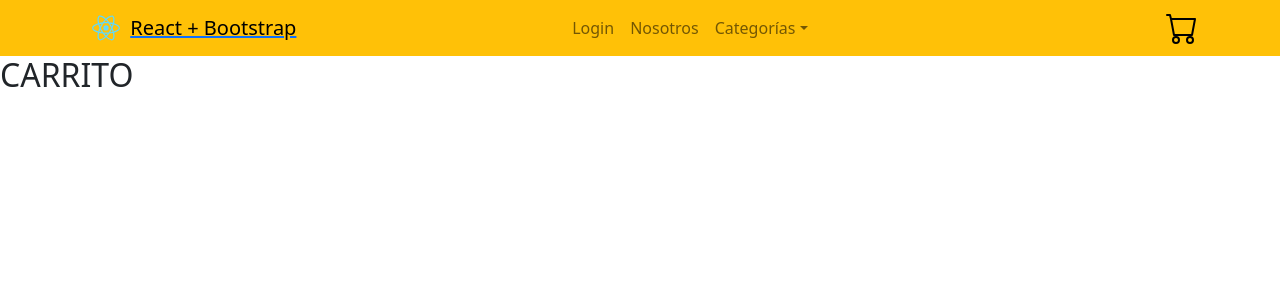
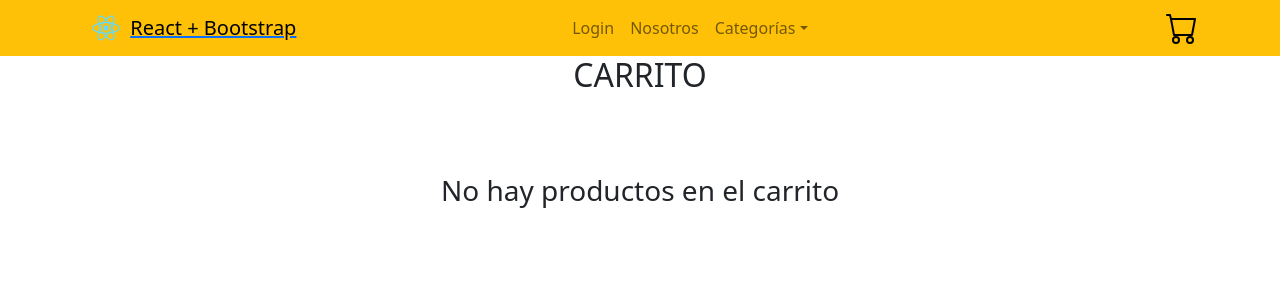
Before and after one commit to EzequielCamino/Camino-Ezequiel---React, a React (Create React App) app: page /cart in a window 1280 px wide. Shown: the top 300 px of the page. Built offline with nearby package versions, Linux system fonts and the light colour scheme.

Commit message:
Agrega context y cart casi funcional (bug de stock)

```diff
--- a/src/App.jsx
+++ b/src/App.jsx
@@ -4,11 +4,13 @@ import MyAppNavbar from './components/Navbar/Navbar';
 import ItemListContainer from './components/ItemListContainer/ItemListContainer';
 import ItemDetailContainer from './components/ItemDetailContainer/ItemDetailContainer';
 import Cart from './components/Cart/Cart';
+import CartProvider from './context/CartContext';
 import 'bootstrap/dist/css/bootstrap.min.css';
 
 function App() {
   return (
     <>
+    <CartProvider>
       <BrowserRouter>
         <MyAppNavbar/>
         <Routes>
@@ -18,6 +20,7 @@ function App() {
           <Route path='/cart' element={<Cart/>}/>
         </Routes>
       </BrowserRouter>
+    </CartProvider>
     </>
   );
 }
--- a/src/components/Cart/Cart.jsx
+++ b/src/components/Cart/Cart.jsx
@@ -1,8 +1,26 @@
 import React from 'react'
+import { useContext } from 'react'
+import { CartContext } from '../../context/CartContext'
+import { Button } from 'react-bootstrap'
+import "./cart.scss"
+
 
 function Cart() {
+  const {items, removeItem, clear} = useContext(CartContext);
+
   return (
-    <h2>CARRITO</h2>
+    <div className='cart'>
+      <h2 className='cartTitle'>CARRITO</h2>
+      {items.length ?
+      <div className='cartContent'>
+        <ul className='cartContentList'>
+          {items.map((item, index) => <li key={index}>{item.title} - Cantidad: {item.qty} <Button variant='warning' size='sm' onClick={()=>removeItem(item.id)}>X</Button> </li>)}
+        </ul>
+        <Button variant='warning' onClick={clear}>Limpiar carrito</Button>
+      </div>
+      : <h3>No hay productos en el carrito</h3>
+      }
+    </div>
   )
 }
 
--- /dev/null
+++ b/src/components/Cart/cart.scss
@@ -0,0 +1,19 @@
+.cart {
+    display: flex;
+    flex-direction: column;
+    align-items: center;
+    .cartTitle {
+        margin-bottom: 5rem;
+    }
+    .cartContent {
+        display: flex;
+        flex-direction: column;
+        gap: 2rem;
+        .cartContentList {
+            list-style: none;
+            display: flex;
+            flex-direction: column;
+            gap: 1rem;
+        }
+    }
+}
--- a/src/components/ItemCount/ItemCount.jsx
+++ b/src/components/ItemCount/ItemCount.jsx
@@ -22,6 +22,7 @@ function ItemCount({stock, initial, onAdd, title}) {
             <Button variant="warning" onClick={aumentarCounter}> + </Button>
         </div>
         <div className='addCart'>
+            <span>Unidades en stock: {stock}</span>
             <Button variant="warning" disabled={counter <=0} onClick={()=>onAdd(counter, title)}>Agregar al carrito</Button>
         </div>
     </>
--- a/src/components/ItemCount/ItemCount.scss
+++ b/src/components/ItemCount/ItemCount.scss
@@ -7,6 +7,7 @@
 
 .addCart {
     display: flex;
-    justify-content: center;
+    flex-direction: column;
+    align-content: center;
     margin-top: 10px;
 }
--- a/src/components/ItemDetail/ItemDetail.jsx
+++ b/src/components/ItemDetail/ItemDetail.jsx
@@ -1,17 +1,19 @@
 import Card from 'react-bootstrap/Card';
-import React from 'react'
+import React, {useState, useContext} from 'react'
 import "./ItemDetail.scss"
+import { CartContext } from '../../context/CartContext';
 import ItemCount from '../ItemCount/ItemCount';
-import { useState } from 'react';
 import Button from 'react-bootstrap/esm/Button';
 import { Link } from 'react-router-dom';
 
 function ItemDetail({item}) {
-  const [qty, setQty] = useState(0)
+  const [qty, setQty] = useState(0);
+  const {addItem} = useContext(CartContext);
 
-  const onAdd = (counter, title)=> {
+  const onAdd = (counter)=> {
     setQty(counter);
     alert("Se agregaron " + counter + " unidades al carrito de " + title);
+    addItem(item, counter);
   }
 
   const {title, img, price, info, stock} = item
--- /dev/null
+++ b/src/context/CartContext.jsx
@@ -0,0 +1,42 @@
+import React, {useState, createContext, children} from 'react'
+
+export const CartContext = createContext();
+
+const CartProvider = ({children})=> {
+    const [items, setItems] = useState([]);
+
+    function addItem(item, qty) {
+        if (!isInCart(item.id)) {
+            setItems([...items, { ...item, qty }])
+        } else {
+            let aux = items;
+            let itemIndex = aux.findIndex((e) => e.id == item.id);
+            aux[itemIndex].qty += qty;
+            if(aux[itemIndex].qty > aux[itemIndex].stock) {
+                alert("No hay más stock disponible")
+            } else {
+                setItems([...aux])
+            }
+        }
+    }
+
+    function removeItem(itemId) {
+        setItems(items.filter((e)=> e.id != itemId))
+    }
+
+    function clear() {
+        setItems([])
+    }
+
+    function isInCart(itemId) {
+        return items.find((e)=> e.id == itemId)
+    }
+
+  return (
+    <CartContext.Provider value={{items, addItem, removeItem, clear}}>
+        {children}
+    </CartContext.Provider>
+  )
+}
+
+export default CartProvider
```
